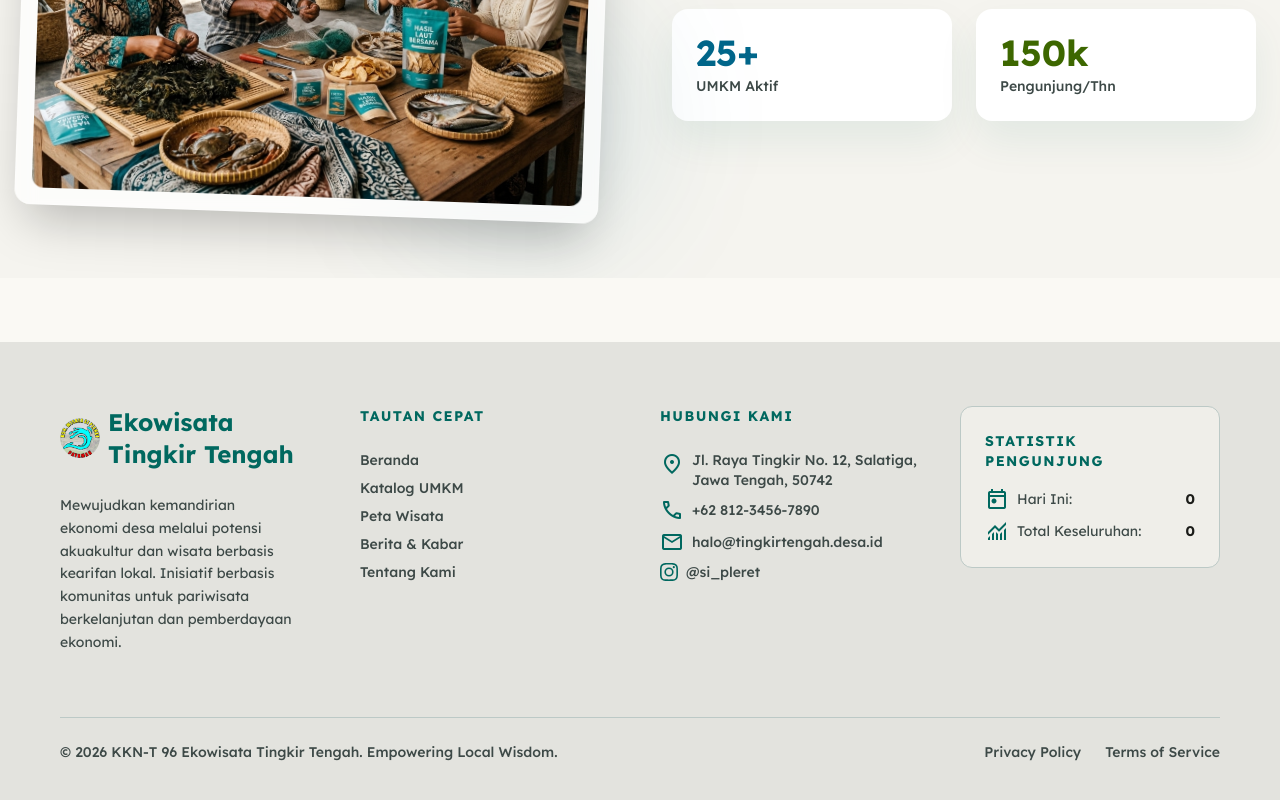
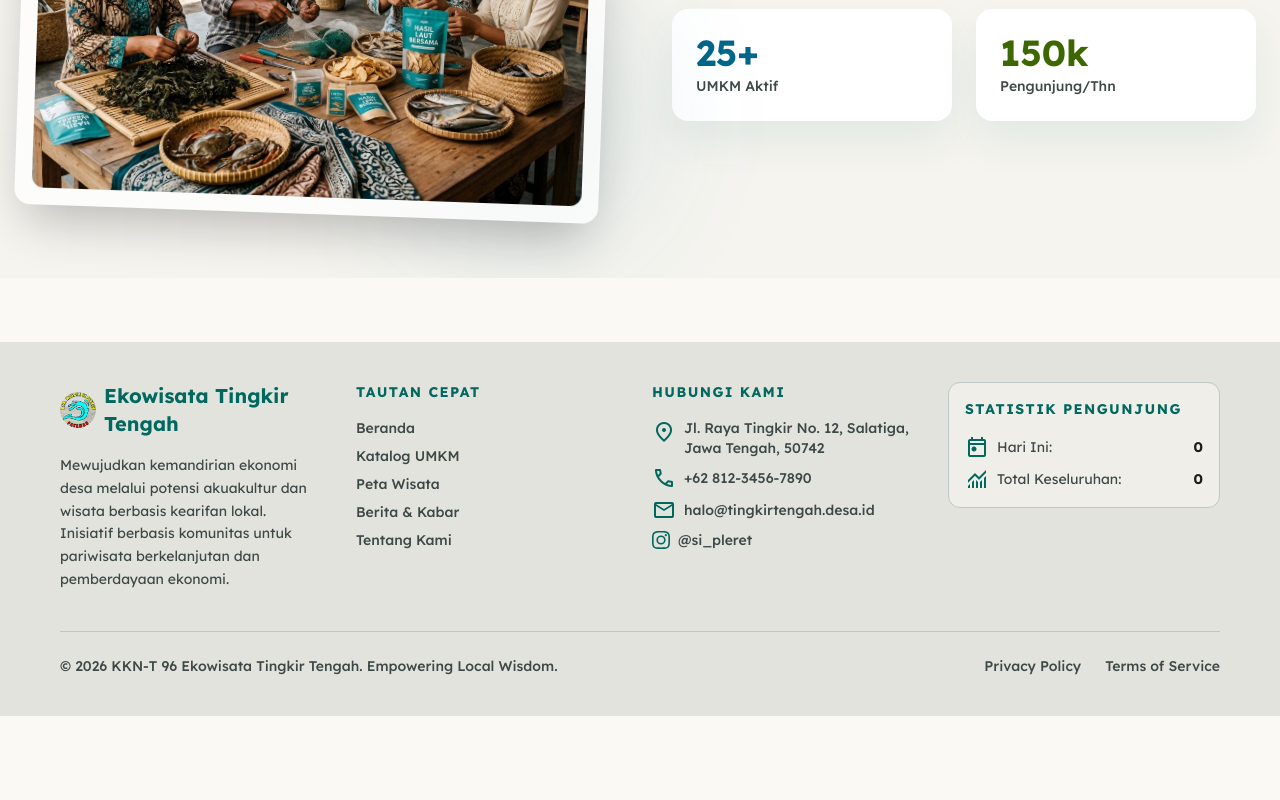
Before and after one commit to pleretpark/websiteEkowisataSiPleret, a Next.js app: page / in a window 1280 px wide. Shown: the part 3581-4381 px from the top of the page. After the commit the page ends 4297 px from the top, so only its background shows below. Built offline with nearby package versions, Linux system fonts and the light colour scheme; no server answers; the database is empty.

Commit message:
style: buat layout footer dan visitor stats lebih rapat dan batasi lebar kontainer

```diff
--- a/app/_components/Footer.tsx
+++ b/app/_components/Footer.tsx
@@ -4,20 +4,20 @@ import VisitorStats from './VisitorStats'
 
 export default function Footer() {
   return (
-    <footer className="w-full py-xl bg-surface-container-highest mt-xl">
-      <div className="w-full px-gutter md:px-lg lg:px-[60px]">
-        <div className="grid grid-cols-1 sm:grid-cols-2 md:grid-cols-4 gap-lg">
+    <footer className="w-full py-lg bg-surface-container-highest mt-xl">
+      <div className="w-full max-w-[1440px] mx-auto px-gutter md:px-lg lg:px-[60px]">
+        <div className="grid grid-cols-1 sm:grid-cols-2 md:grid-cols-4 gap-md">
           {/* Brand & Description */}
           <div>
-            <div className="flex items-center gap-xs mb-md">
+            <div className="flex items-center gap-xs mb-sm">
               <Image
                 src="/images/logo-prelet.png"
                 alt="Logo Ekowisata"
-                width={40}
-                height={40}
+                width={36}
+                height={36}
                 className="rounded-full"
               />
-              <h4 className="text-2xl text-primary font-bold">
+              <h4 className="text-xl text-primary font-bold">
                 Ekowisata Tingkir Tengah
               </h4>
             </div>
@@ -28,7 +28,7 @@ export default function Footer() {
 
           {/* Quick Links */}
           <div>
-            <h5 className="text-sm font-bold tracking-widest uppercase text-primary mb-md">
+            <h5 className="text-sm font-bold tracking-widest uppercase text-primary mb-sm">
               Tautan Cepat
             </h5>
             <div className="flex flex-col gap-xs">
@@ -52,7 +52,7 @@ export default function Footer() {
 
           {/* Hubungi Kami */}
           <div>
-            <h5 className="text-sm font-bold tracking-widest uppercase text-primary mb-md">
+            <h5 className="text-sm font-bold tracking-widest uppercase text-primary mb-sm">
               Hubungi Kami
             </h5>
             <div className="flex flex-col gap-xs text-sm text-on-surface-variant font-medium">
@@ -89,7 +89,7 @@ export default function Footer() {
         </div>
 
         {/* Bottom Bar */}
-        <div className="mt-xl pt-md border-t border-outline-variant text-center flex flex-col sm:flex-row justify-between items-center gap-sm">
+        <div className="mt-lg pt-md border-t border-outline-variant text-center flex flex-col sm:flex-row justify-between items-center gap-sm">
           <p className="text-on-surface-variant text-sm font-medium">
             © {new Date().getFullYear()} KKN-T 96 Ekowisata Tingkir Tengah. Empowering Local Wisdom.
           </p>
--- a/app/_components/VisitorStats.tsx
+++ b/app/_components/VisitorStats.tsx
@@ -27,7 +27,7 @@ export default function VisitorStats() {
   }, []);
 
   return (
-    <div className="bg-surface-container p-md rounded-xl border border-outline-variant">
+    <div className="bg-surface-container p-sm rounded-xl border border-outline-variant">
       <h5 className="text-sm font-bold tracking-widest uppercase text-primary mb-sm">
         Statistik Pengunjung
       </h5>
```
Also changed, not shown: 1 other file (tests, documents, lock files or other folders).
